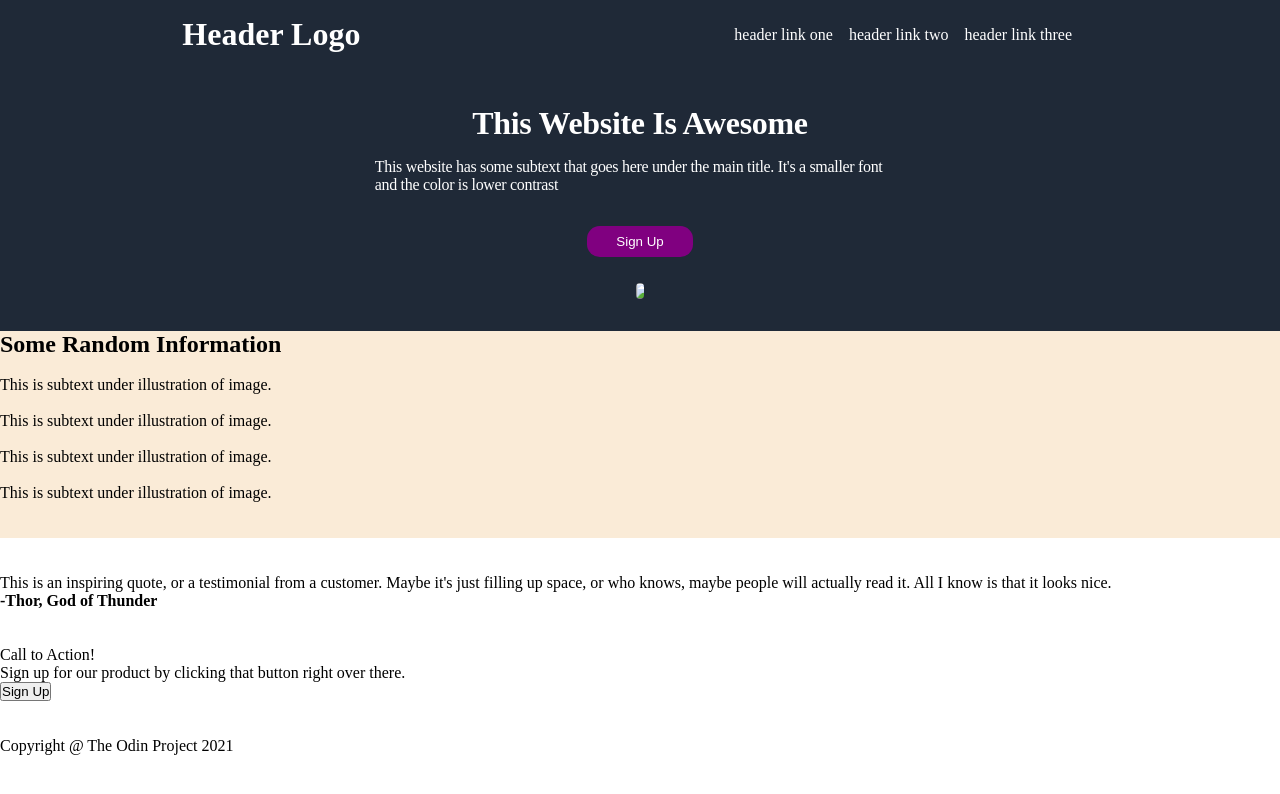
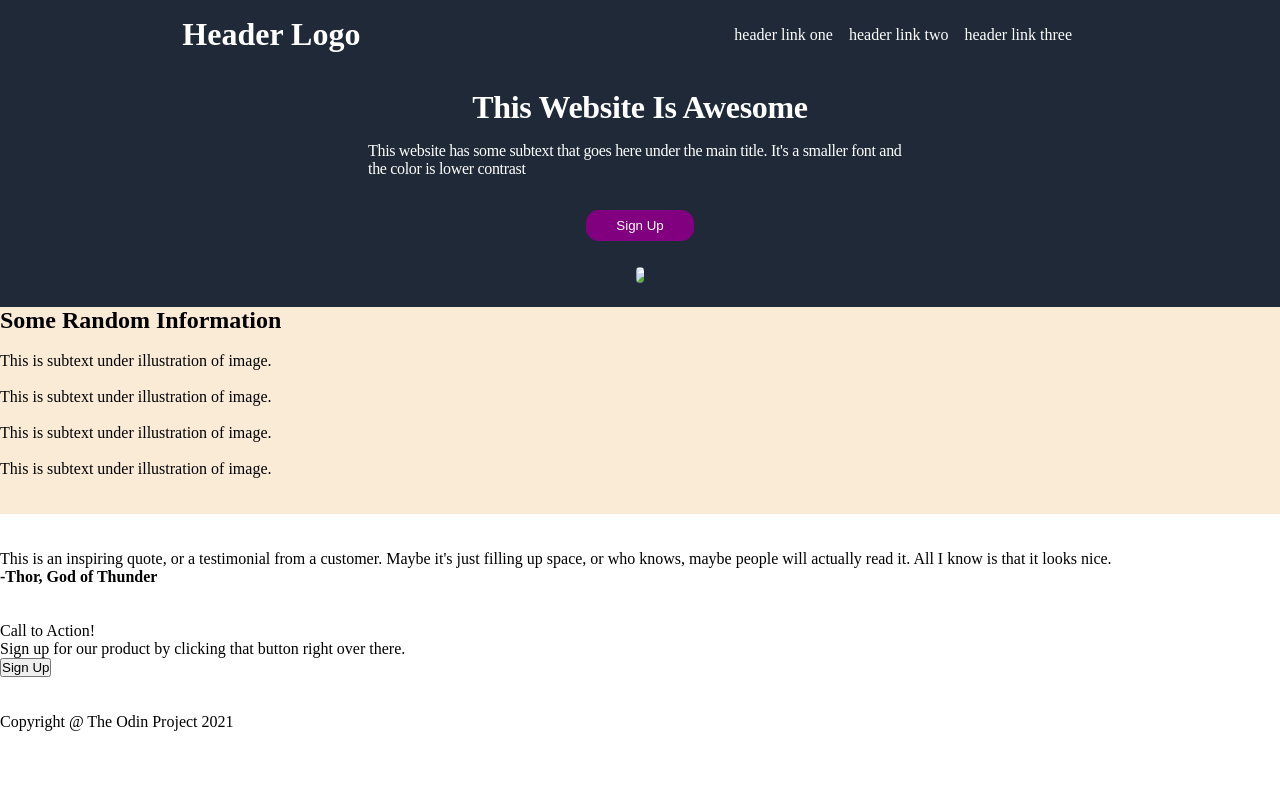
Before and after one commit to KieranWake/landing-page, a plain HTML site: page index.html in a window 1280 px wide. Drawn offline with Linux system fonts and the light colour scheme.

Commit message:
applied 0 margin and padding to the section one container

```diff
--- a/css/style.css
+++ b/css/style.css
@@ -34,9 +34,10 @@
     display: flex;
     justify-content: center;
     align-items: center;
-    margin: .5rem;
-    padding: .5rem;
+    margin: 0rem;
+    padding: 0rem;
     flex-direction: column;
+    margin-bottom: -2.3rem;
 }
 
 .main-content {
@@ -79,6 +80,6 @@
 
 .section-two {
     background-color: antiquewhite;
-    margin-top: -45px;
+    margin-top: 0;
 
 }
```
